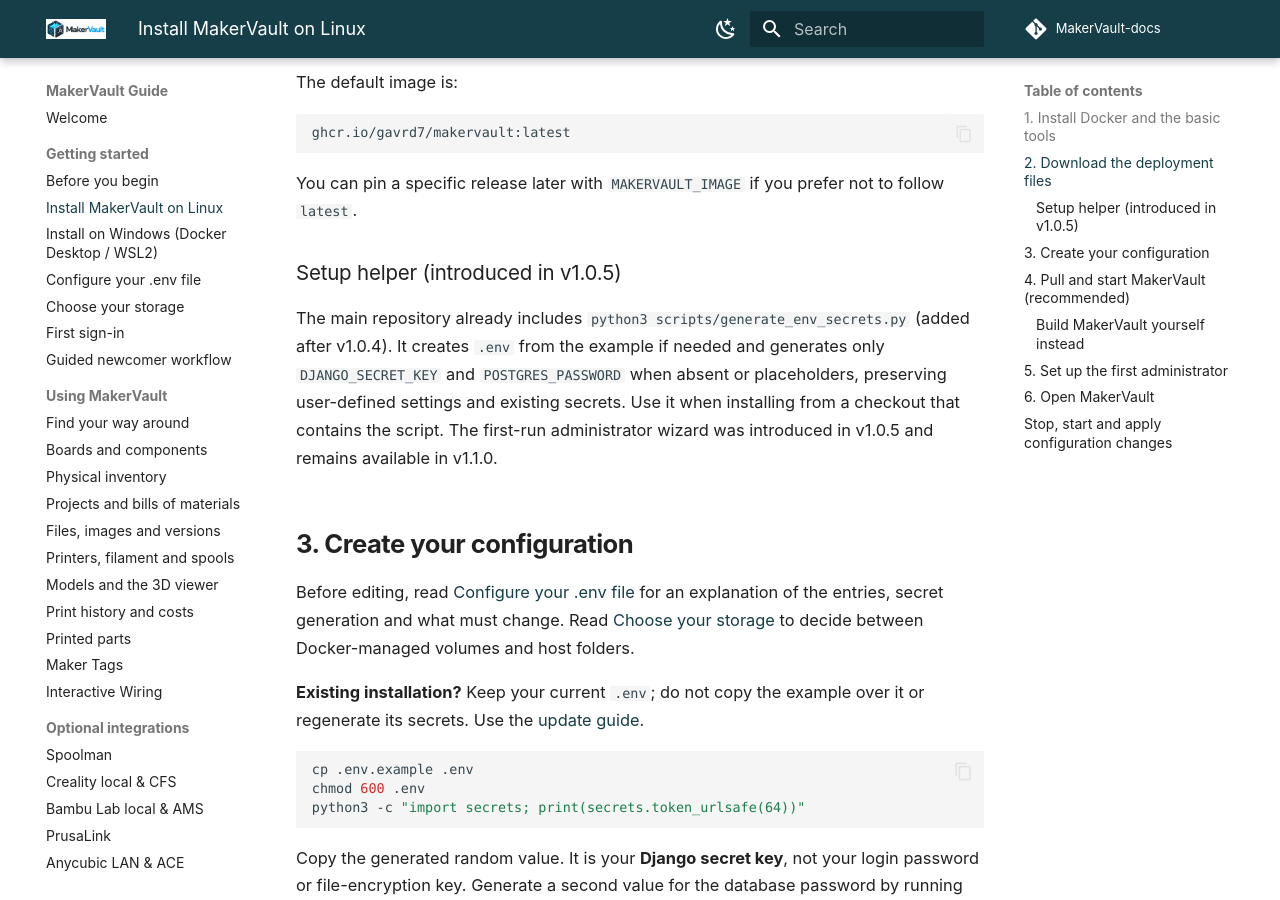
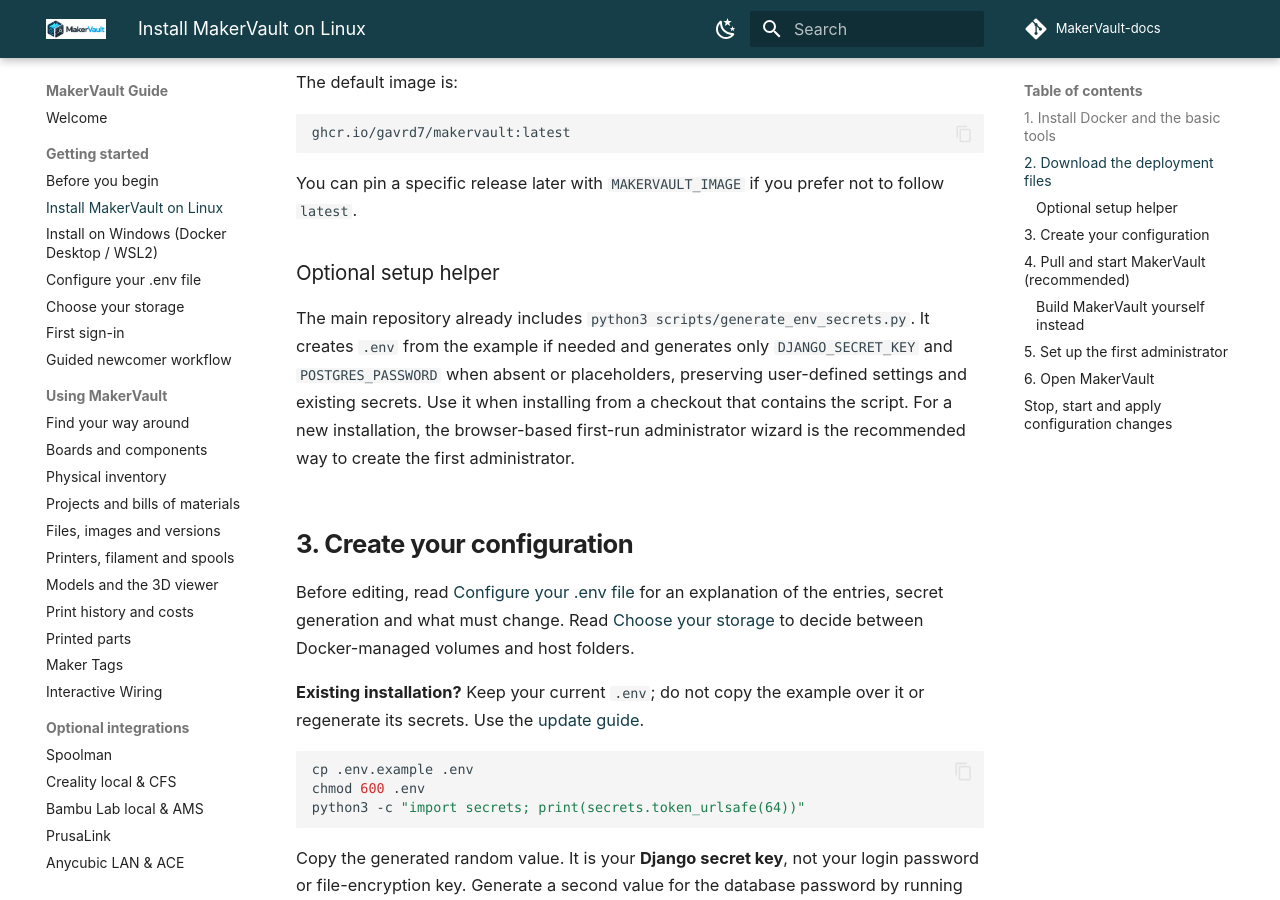
Before and after one commit to gavrd7/MakerVault-docs, an MkDocs documentation site: the page built from docs/guide/getting-started/install.md, in a window 1280 px wide and 900 px high, scrolled down 1401 px. Built offline with MkDocs 1.6.1 and Material for MkDocs 9.7.7, drawn with Linux system fonts in a browser that asks for light colours; comment, search, counter and statistics services are not loaded.

Commit message:
docs: streamline first-time v1.1 setup and remove obsolete version history

````diff
--- a/docs/guide/getting-started/install.md
+++ b/docs/guide/getting-started/install.md
@@ -55,9 +55,9 @@
 
 You can pin a specific release later with `MAKERVAULT_IMAGE` if you prefer not to follow `latest`.
 
-### Setup helper (introduced in v1.0.5)
+### Optional setup helper
 
-The main repository already includes `python3 scripts/generate_env_secrets.py` (added after v1.0.4). It creates `.env` from the example if needed and generates only `DJANGO_SECRET_KEY` and `POSTGRES_PASSWORD` when absent or placeholders, preserving user-defined settings and existing secrets. Use it when installing from a checkout that contains the script. The first-run administrator wizard was introduced in v1.0.5 and remains available in v1.1.0.
+The main repository already includes `python3 scripts/generate_env_secrets.py`. It creates `.env` from the example if needed and generates only `DJANGO_SECRET_KEY` and `POSTGRES_PASSWORD` when absent or placeholders, preserving user-defined settings and existing secrets. Use it when installing from a checkout that contains the script. For a new installation, the browser-based first-run administrator wizard is the recommended way to create the first administrator.
 
 ## 3. Create your configuration
 
@@ -148,7 +148,7 @@
 sudo docker compose exec -u makervault makervault python manage.py first_run_token
 ```
 
-The token expires after 30 minutes. Do not share it. Enter it in the wizard along with your chosen username, email address, password and matching password confirmation. See [First sign-in](first-sign-in.md#first-administrator-on-a-new-installation-v105) for full details, including recovery if a password is mistyped.
+The token expires after 30 minutes. Do not share it. Enter it in the wizard along with your chosen username, email address, password and matching password confirmation. See [First sign-in](first-sign-in.md#first-administrator-on-a-new-installation) for full details, including recovery if a password is mistyped.
 
 If you deliberately want terminal-based setup instead, `sudo docker compose exec makervault python manage.py createsuperuser` remains available. There is no universal default login.
 
````
